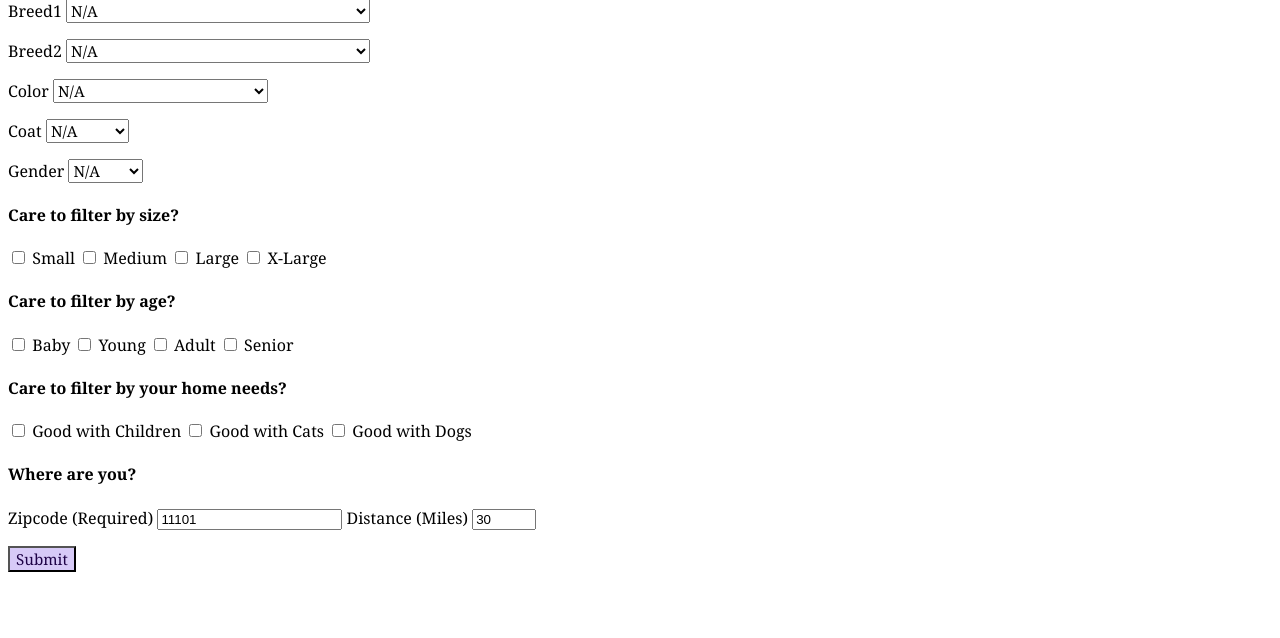
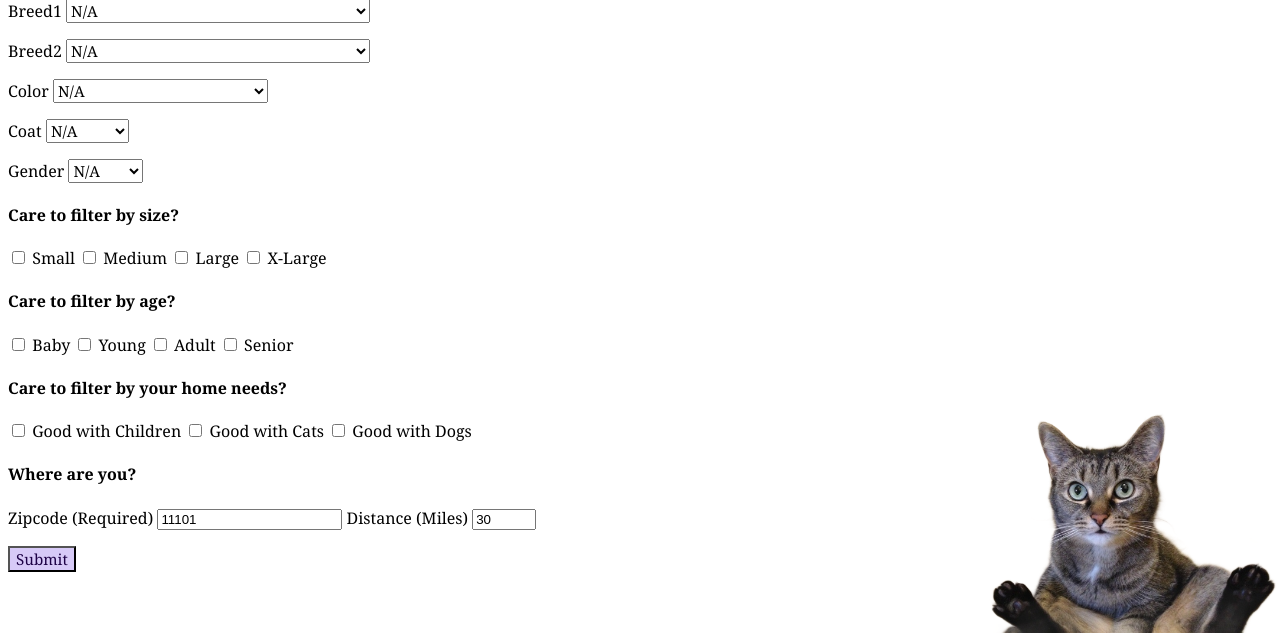
Before and after one commit to stsmlee/flaskingforpets, a Flask app: page /animals/Cat in a window 1280 px wide. Shown: the part 171-809 px from the top of the page. Before the commit the page ends 743 px from the top, so only its background shows below. Run offline with Flask 2, Linux system fonts and the light colour scheme.

Commit message:
added sieg to cat page

```diff
--- a/app/static/styles.css
+++ b/app/static/styles.css
@@ -144,7 +144,6 @@ a.delete_link {
 }
 
 div.sticker {
-    /* position: -webkit-sticky; */
     position: absolute;
     bottom: 0;
     right: 0;
--- a/app/templates/animal.html
+++ b/app/templates/animal.html
@@ -50,15 +50,13 @@
 </div>
 {% endif %}
 
-<!-- <div>{% with errs = get_flashed_messages(category_filter=['error']) %}
-    {% if errs %}
-      <ul class=alert>
-      {% for message in errs %}
-        <li>{{ message }}</li>
-      {% endfor %}
-      </ul>
-    {% endif %}
-  {% endwith %}</div> -->
+
+{% if type == 'Cat' %}
+<div class = 'sticker'>
+    <img src = "{{ url_for('static', filename = 'sieg.png') }}" alt = "the softest cat ever, Siegfried" style = "width:300px;height:auto;">
+</div>
+{% endif %}
+
 
 <!-- {% if form.is_submitted() and form.savename.errors|count > 0 %}
 <div class="alert" data-closable>
@@ -73,14 +71,5 @@
    <!-- </div> -->
 <!-- {% endif %}  -->
 
-<!-- {% with messages = get_flashed_messages() %}
-  {% if messages %}
-    <ul class=flashes>
-    {% for message in messages %}
-      <li>{{ message }}</li>
-    {% endfor %}
-    </ul>
-  {% endif %}
-{% endwith %} -->
 
 {%endblock%}
```
Also changed, not shown: app/static/sieg.png (added), 2 other files.
